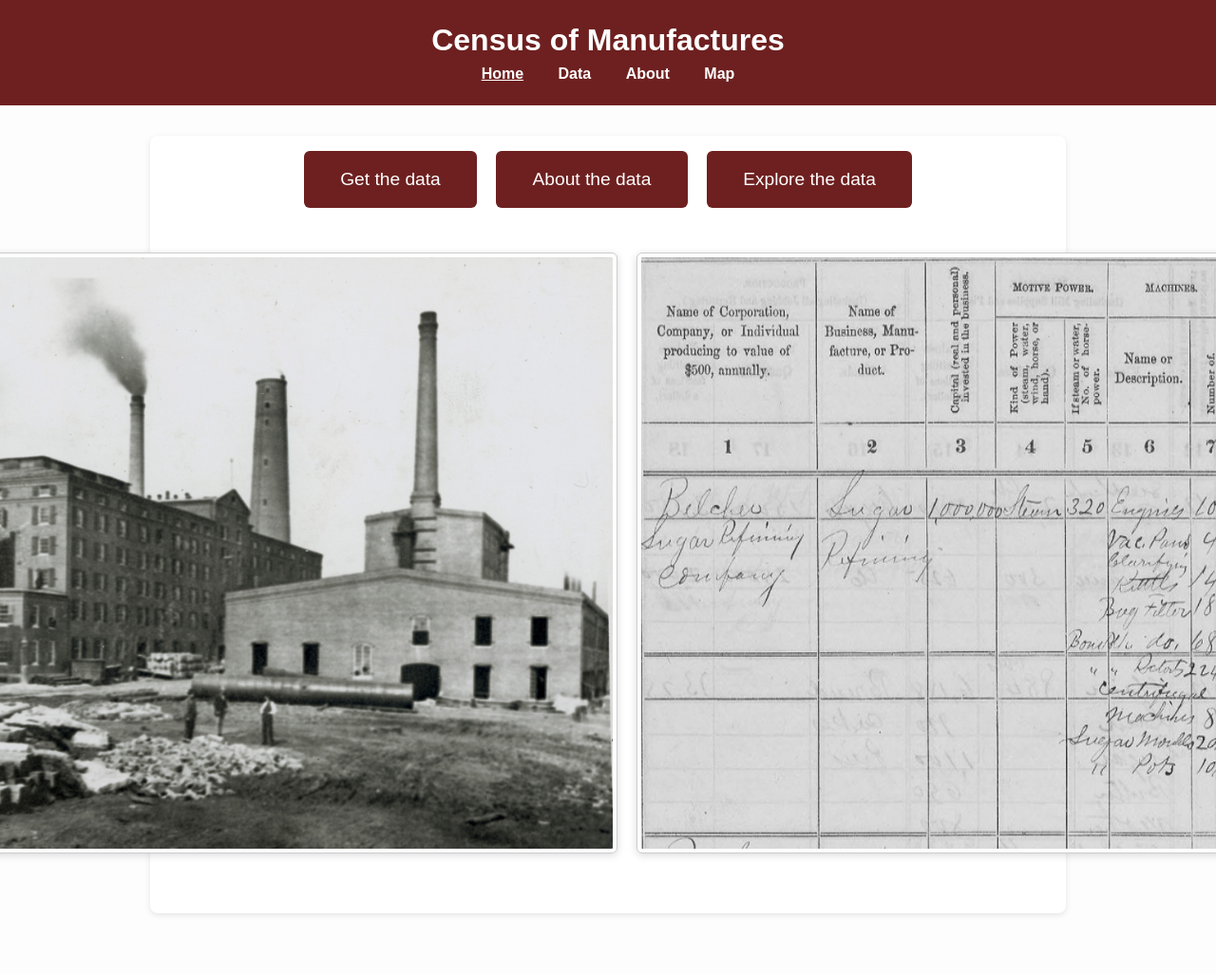
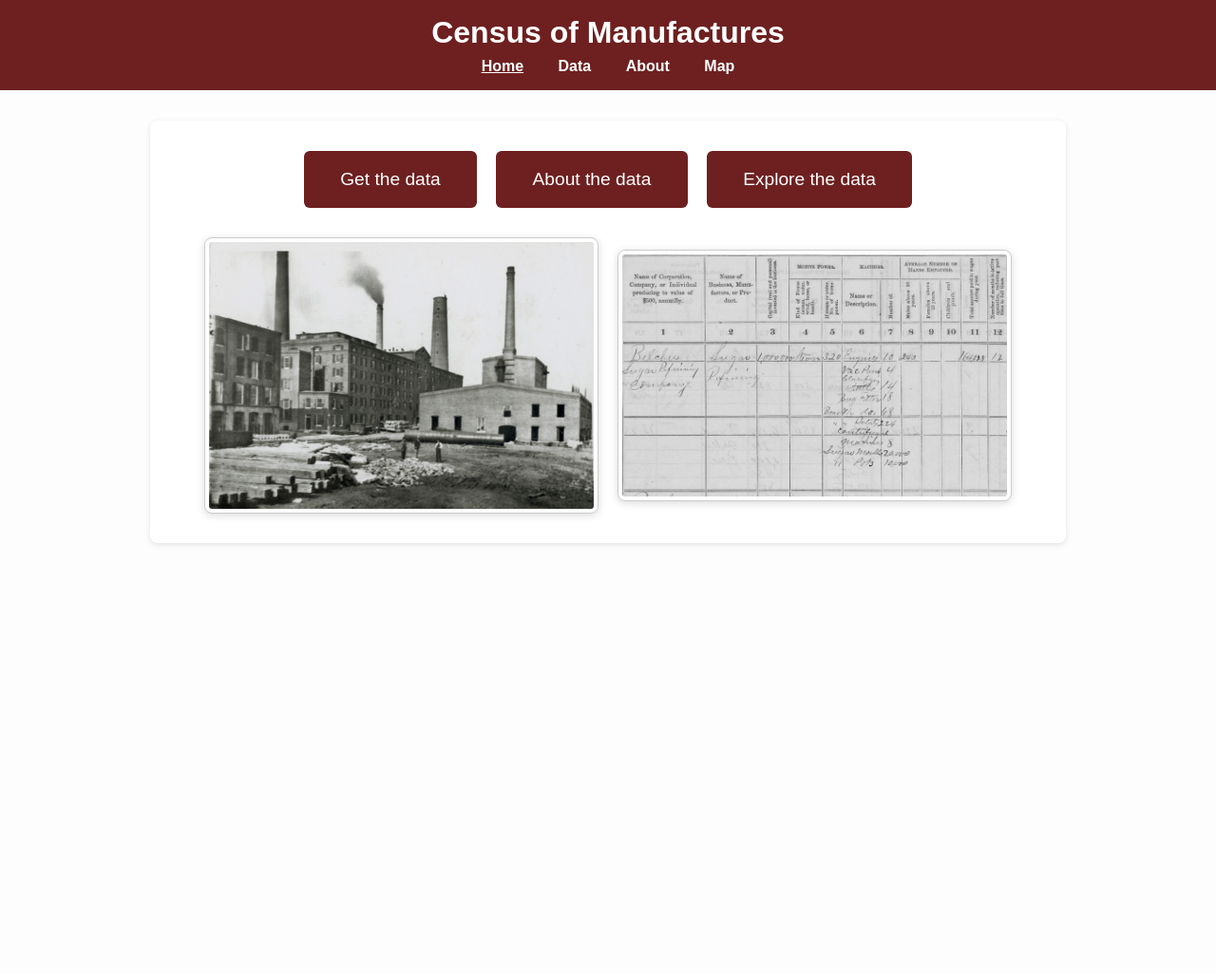
Before and after one commit to allen-otterstrom/CMF_data, a Jekyll site: the page built from index.md, in a window 1280 px wide. Shown: the whole page at 95% size. Built offline with Jekyll 4.4.1, drawn with Linux system fonts in a browser that asks for light colours; after the commit the page ends 900 px from its top, so only the background shows below that.

Commit message:
Update style.css

```diff
--- a/assets/style.css
+++ b/assets/style.css
@@ -76,6 +76,54 @@
 .button:hover {
   background-color: #bd3737;
 }
+/* Only apply to the main page */
+body.index-page {
+    margin: 0;
+    padding: 0;
+    height: 100%;
+    overflow: hidden;
+}
+
+body.index-page > .fullpage {
+    height: 100vh;
+    display: flex;
+    flex-direction: column;
+    justify-content: space-between;
+}
+
+body.index-page header {
+    background-color: #6e2020;
+    color: white;
+    padding: 1em;
+    flex-shrink: 0;
+}
+
+body.index-page .image-container {
+    display: flex;
+    justify-content: center;
+    gap: 20px;
+    flex-grow: 1;
+    align-items: center;
+    margin: 0;
+}
+
+body.index-page .image-container img {
+    max-width: 45%;
+    max-height: 100%;
+    height: auto;
+    border-radius: 8px;
+    box-shadow: 0 2px 8px rgba(0, 0, 0, 0.15);
+    opacity: 0;
+    animation: fadeIn 1.5s ease forwards;
+}
+
+body.index-page .button-container {
+    display: flex;
+    justify-content: center;
+    gap: 20px;
+    flex-shrink: 0;
+    margin: 1em 0;
+}
 
 .markdown-body {
   text-align: left;
```
